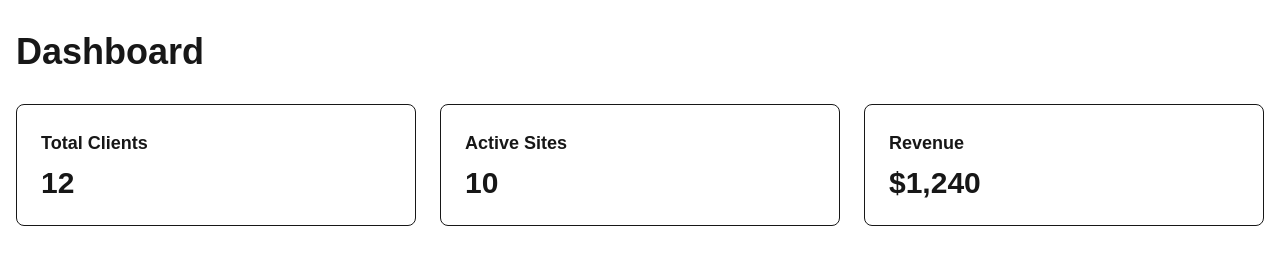
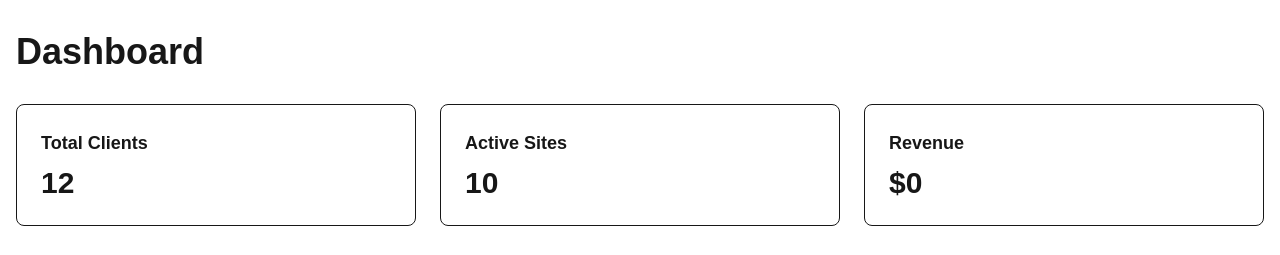
Before and after one commit to tahircivann/stronaodnowa-platform, a Next.js app: page /dashboard in a window 1280 px wide. Shown: the top 255 px of the page. Built offline with nearby package versions, Linux system fonts and the light colour scheme.

Commit message:
fix: update revenue display to show $0 and change client tag background color

```diff
--- a/app/(dashboard)/dashboard/clients/page.tsx
+++ b/app/(dashboard)/dashboard/clients/page.tsx
@@ -100,7 +100,7 @@ export default function ClientsPage() {
               })}
               placeholder="acme"
             />
-            <span className="px-4 py-2 bg-gray-100 border border-l-0 rounded-r-lg">
+            <span className="px-4 py-2 bg-black-100 border border-l-0 rounded-r-lg">
               .stronaodnowa.pl
             </span>
           </div>
--- a/app/(dashboard)/dashboard/page.tsx
+++ b/app/(dashboard)/dashboard/page.tsx
@@ -17,7 +17,7 @@ export default function DashboardPage() {
 
           <div className="rounded-lg border p-6">
             <h3 className="mb-2 text-lg font-semibold">Revenue</h3>
-            <p className="text-3xl font-bold">$1,240</p>
+            <p className="text-3xl font-bold">$0</p>
           </div>
         </div>
 
```
